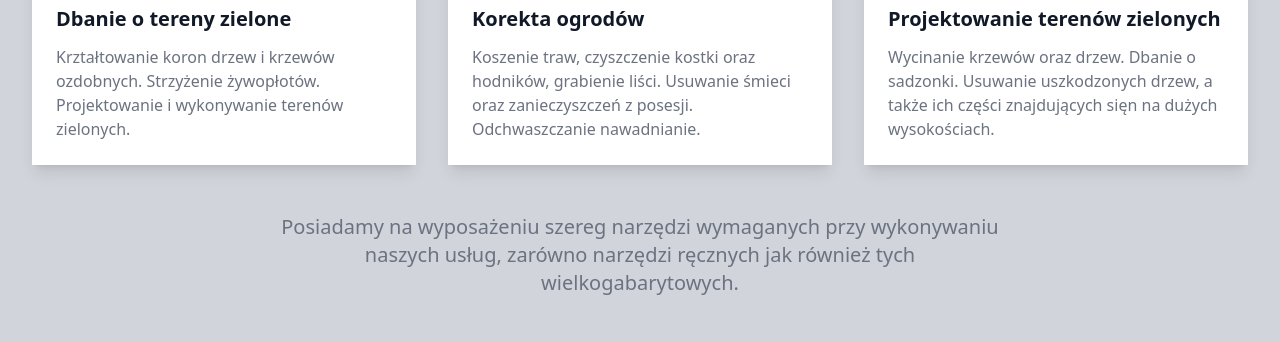
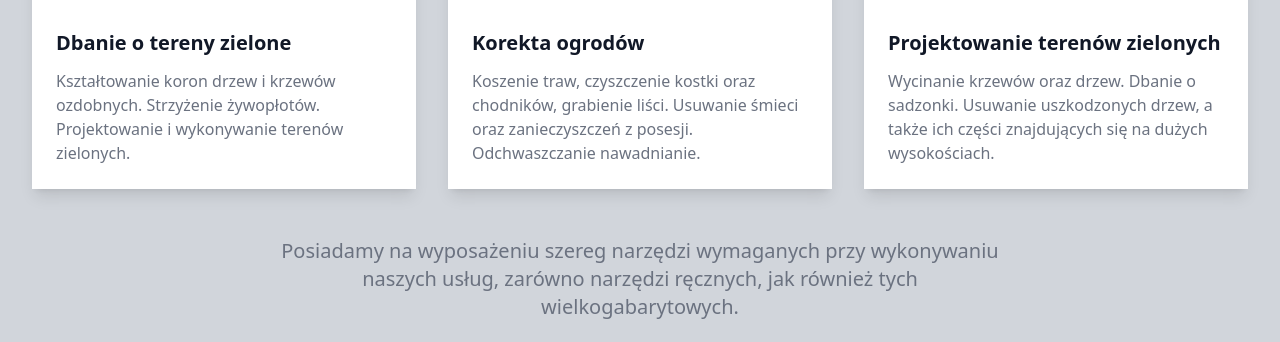
Before and after one commit to knsystem/knsystem.github.io, a website: page index.html in a window 1280 px wide. Shown: the part 3338-3680 px from the top of the page. Drawn offline with nearby package versions, Linux system fonts and the light colour scheme.

Commit message:
fix typo

```diff
--- a/index.html
+++ b/index.html
@@ -270,7 +270,7 @@
                                 Wnętrza
                             </h3>
                             <p class="mt-5 text-base text-gray-500">
-                                Zwrócimy waszym budynką drugą młodość!
+                                Zwrócimy waszym budynkom drugą młodość!
                             </p>
                         </div>
                     </div>
@@ -351,7 +351,7 @@
                                 Dbanie o tereny zielone
                             </p>
                             <p class="mt-3 text-base text-gray-500">
-                                Krztałtowanie koron drzew i krzewów ozdobnych. Strzyżenie żywopłotów. Projektowanie i wykonywanie terenów zielonych.
+                                Kształtowanie koron drzew i krzewów ozdobnych. Strzyżenie żywopłotów. Projektowanie i wykonywanie terenów zielonych.
                             </p>
                         </a>
                     </div>
@@ -369,7 +369,7 @@
                                 Korekta ogrodów
                             </p>
                             <p class="mt-3 text-base text-gray-500">
-                                Koszenie traw, czyszczenie kostki oraz hodników, grabienie liści. Usuwanie śmieci oraz zanieczyszczeń z posesji. Odchwaszczanie nawadnianie.
+                                Koszenie traw, czyszczenie kostki oraz chodników, grabienie liści. Usuwanie śmieci oraz zanieczyszczeń z posesji. Odchwaszczanie nawadnianie.
                             </p>
                         </a>
                     </div>
@@ -387,7 +387,7 @@
                                 Projektowanie terenów zielonych
                             </p>
                             <p class="mt-3 text-base text-gray-500">
-                                Wycinanie krzewów oraz drzew. Dbanie o sadzonki. Usuwanie uszkodzonych drzew, a także ich części znajdujących sięn na dużych wysokościach.
+                                Wycinanie krzewów oraz drzew. Dbanie o sadzonki. Usuwanie uszkodzonych drzew, a także ich części znajdujących się na dużych wysokościach.
                         </a>
                     </div>
                 </div>
@@ -395,7 +395,7 @@
         </div>
         <div class="text-center mx-auto max-w-md px-4 sm:max-w-3xl sm:px-6 lg:px-8 lg:max-w-7xl">
             <p class="mt-12 mx-auto max-w-prose text-xl text-gray-500">
-                Posiadamy na wyposażeniu szereg narzędzi wymaganych przy wykonywaniu naszych usług, zarówno narzędzi ręcznych jak również tych wielkogabarytowych.
+                Posiadamy na wyposażeniu szereg narzędzi wymaganych przy wykonywaniu naszych usług, zarówno narzędzi ręcznych, jak również tych wielkogabarytowych.
             </p>
         </div>
         <div class="mt-12 mx-auto max-w-md px-4 grid gap-8 sm:max-w-2xl sm:px-6 lg:px-8 lg:grid-cols-3 lg:max-w-7xl">
```
